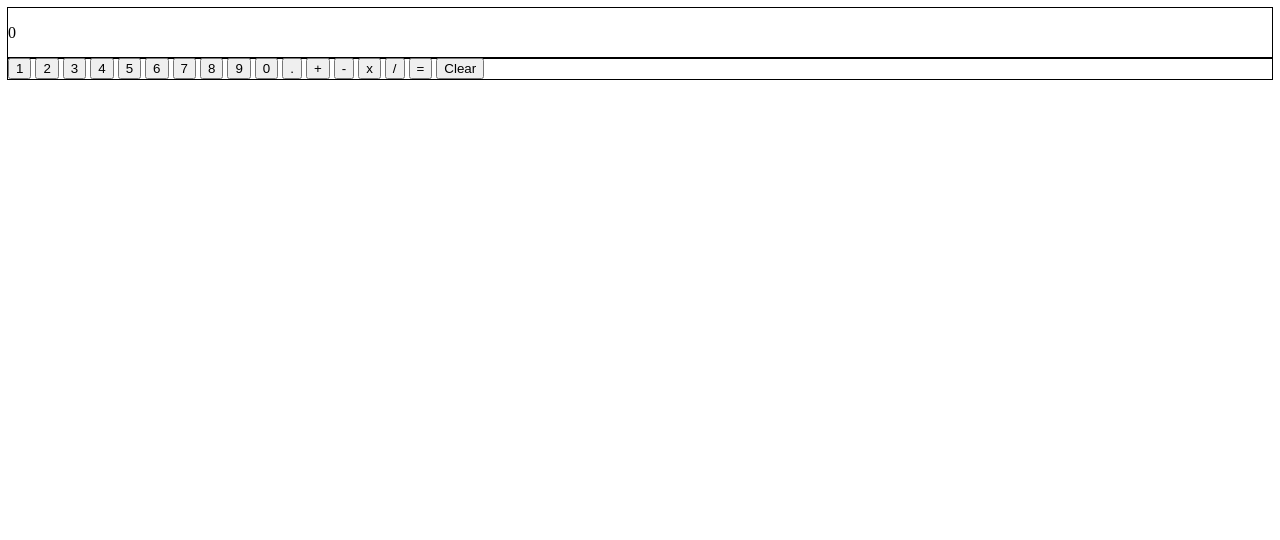
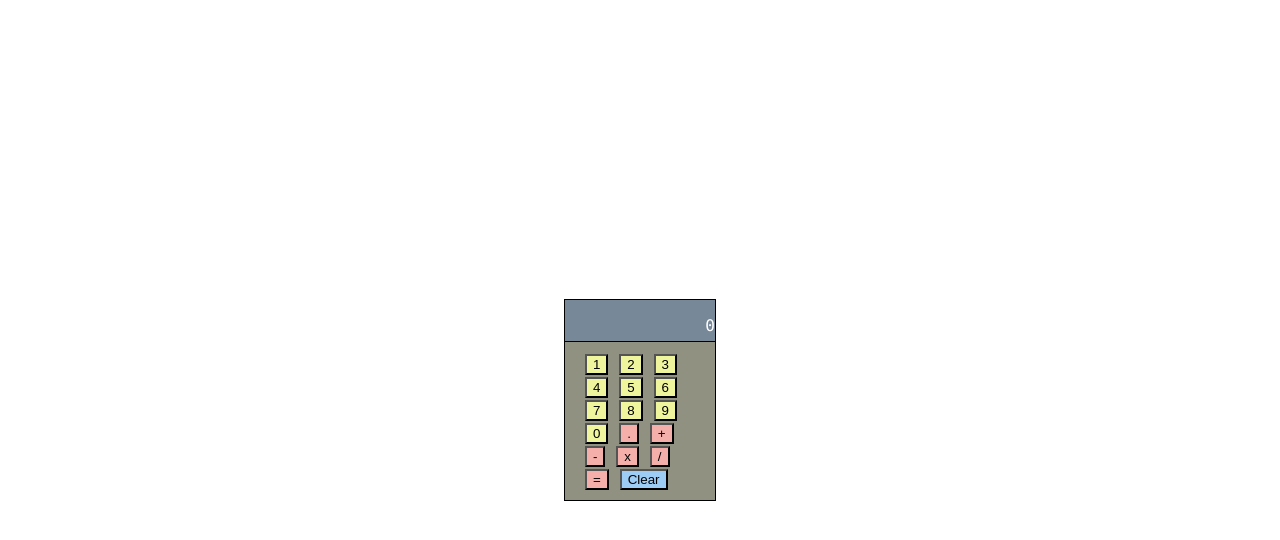
Before and after one commit to ChisonthT/calculator, a plain HTML site: page index.html in a window 1280 px wide. Drawn offline with Linux system fonts and the light colour scheme.

Commit message:
Added styling.

```diff
--- a/index.html
+++ b/index.html
@@ -12,15 +12,15 @@
         </div>
 
         <div id="btns">
-            <button class="number 1">1</button>
-            <button class="number 2">2</button>
-            <button class="number 3">3</button>
-            <button class="number 4">4</button>
-            <button class="number 5">5</button>
-            <button class="number 6">6</button>
-            <button class="number 7">7</button>
-            <button class="number 8">8</button>
-            <button class="number 9">9</button>
+            <button class="number">1</button>
+            <button class="number">2</button>
+            <button class="number">3</button>
+            <button class="number">4</button>
+            <button class="number">5</button>
+            <button class="number">6</button>
+            <button class="number">7</button>
+            <button class="number">8</button>
+            <button class="number">9</button>
             <button class="number 0">0</button>
             <button class="operation point">.</button>
             <button class="operation add">+</button>
--- a/script.js
+++ b/script.js
@@ -79,7 +79,7 @@ btns.addEventListener("click",(e)=> {
         }
     }
 
-    if (e.target.classList.contains('number')) {
+    if ((e.target.classList.contains('number')) && (tempNum.length <= 8)) {
         display.textContent += e.target.textContent;
 
         tempNum = tempNum + e.target.textContent;
--- a/style.css
+++ b/style.css
@@ -1,15 +1,46 @@
 #calculator{
+    font-family:'xenara',Monaco,monospace;
+    align-self: center;
     display:flex;
     flex-direction: column;
     outline: black solid 1px;
+    height: 200px;
+    width: 150px;
+    position: fixed;
+    top: 50%;
+    left: 50%;
+    transform: translate(-50%, -50%);
+
 }
 
 #display{
+    height: 25px;
     flex: auto;
     outline: black solid 1px;
+    background-color: lightslategrey;
+    color:white;
+    text-align: right;
 }
 
 #btns{
-    flex:auto;
+    flex:2 1 1;
     outline: black solid 1px;
+    background-color: #909180;
+    transition-duration: 0.4s;
+    cursor: pointer;
+
+    padding: 10px 20px;
+    font-size: large;
 }
+
+.number{
+    background-color: #EFF59D;
+}
+
+.operation{
+    background-color: #F5AFAB;
+}
+
+.clear{
+    background-color: #9DCCF5;
+}
```
